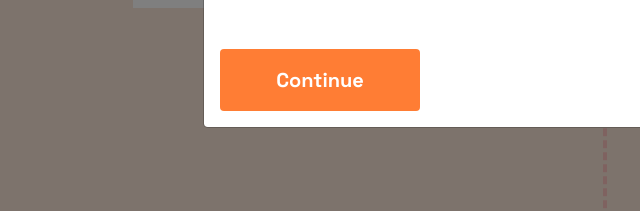
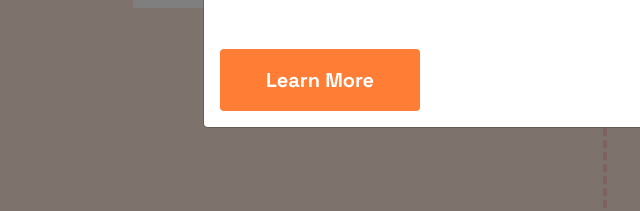
Before and after one commit to lotteringtamara/runawaymodels, a plain HTML site: page story.html in a window 1280 px wide. Both pictures are taken after a click on the link "Sample Bias". Shown: the part 6023-6234 px from the top of the page, 37-677 px from the left. Drawn offline with nearby package versions, Linux system fonts and the light colour scheme; a script that the page names is missing.

Commit message:
Update story.html

```diff
--- a/story.html
+++ b/story.html
@@ -1072,7 +1072,7 @@
                </p>
             </div>
             <div class="modal-footer" style="border-top: none; display: block;">
-               <a href="https://arxiv.org/abs/1607.06520" target="_blank" data-bs-dismiss="modal" class="rmbutton-orange">Continue</a>
+               <a href="https://arxiv.org/abs/1607.06520" target="_blank" class="rmbutton-orange">Learn More</a>
             </div>
          </div>
       </div>
@@ -1097,7 +1097,7 @@
                </div>
             </div>
             <div class="modal-footer" style="border-top: none; display: block;">
-               <a href="https://www.reuters.com/article/us-amazon-com-jobs-automation-insight/amazon-scraps-secret-ai-recruiting-tool-that-showed-bias-against-women-idUSKCN1MK08G" target="_blank" data-bs-dismiss="modal" class="rmbutton-orange">Learn More</a>
+               <a href="https://www.reuters.com/article/us-amazon-com-jobs-automation-insight/amazon-scraps-secret-ai-recruiting-tool-that-showed-bias-against-women-idUSKCN1MK08G" target="_blank" class="rmbutton-orange">Learn More</a>
             </div>
          </div>
       </div>
@@ -1137,7 +1137,7 @@
                </p>
             </div>
             <div class="modal-footer" style="border-top: none; display: block;">
-               <a href="https://arxiv.org/pdf/2005.14165.pdf" target="_blank" data-bs-dismiss="modal" class="rmbutton-orange">Learn More</a>
+               <a href="https://arxiv.org/pdf/2005.14165.pdf" target="_blank" class="rmbutton-orange">Learn More</a>
             </div>
          </div>
       </div>
@@ -1156,7 +1156,7 @@
                </p>
             </div>
             <div class="modal-footer" style="border-top: none; display: block;">
-               <a href="https://www.smithsonianmag.com/innovation/artificial-intelligence-is-now-used-predict-crime-is-it-biased-180968337/" target="_blank" data-bs-dismiss="modal" class="rmbutton-orange">Learn More</a>
+               <a href="https://www.smithsonianmag.com/innovation/artificial-intelligence-is-now-used-predict-crime-is-it-biased-180968337/" target="_blank" class="rmbutton-orange">Learn More</a>
             </div>
          </div>
       </div>
@@ -1175,7 +1175,7 @@
                </p>
             </div>
             <div class="modal-footer" style="border-top: none; display: block;">
-               <a href="https://arxiv.org/abs/1809.02208" target="_blank" data-bs-dismiss="modal" class="rmbutton-orange">Learn More</a>
+               <a href="https://arxiv.org/abs/1809.02208" target="_blank" class="rmbutton-orange">Learn More</a>
             </div>
          </div>
       </div>
```
